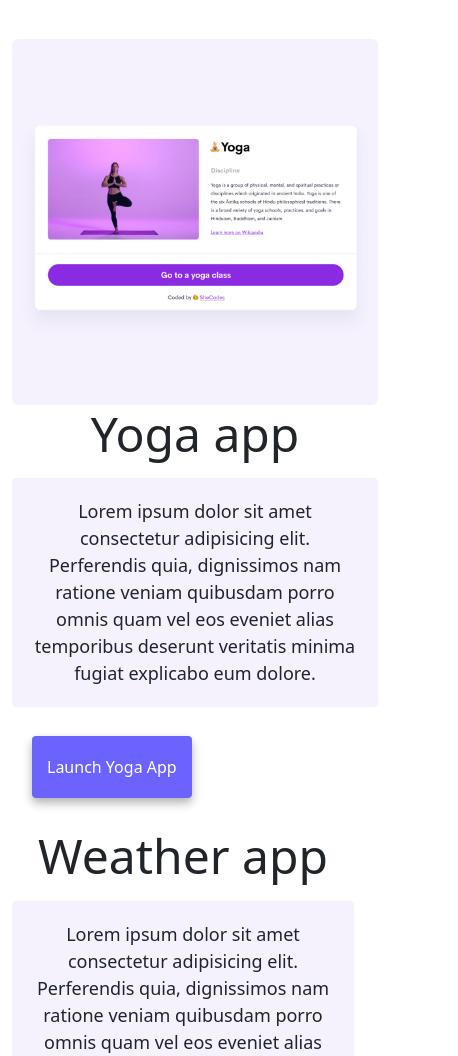
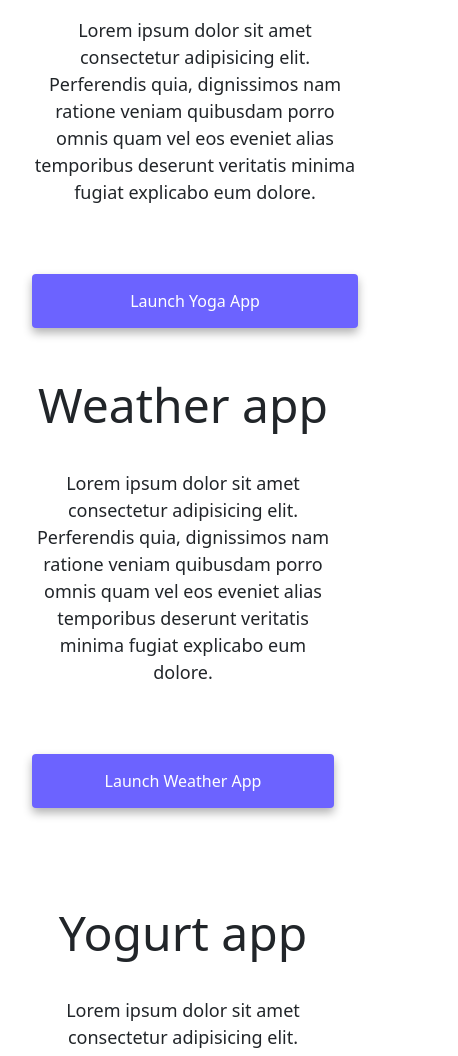
Before and after one commit to od1ntsoff/Responsive-homework, a plain HTML site: page index.html in a window 390 px wide. Shown: the part 561-1617 px from the top of the page, 458 px wide, since content can reach past the window. Drawn offline with nearby package versions, Linux system fonts and the light colour scheme.

Commit message:
Made responsive changes

```diff
--- a/index.html
+++ b/index.html
@@ -59,7 +59,7 @@
     <div class="container">
       <div class="row">
         <div class="col-md-6">
-          <img src="images/yoga.png" class="img-fluid rounded" alt="Yoga app image" />
+          <img src="images/yoga.png" class="img-fluid rounded d-none d-sm-block" alt="Yoga app image" />
         </div>
         <div class="col-md-6">
           <h2 class="mb-3">Yoga app</h2>
@@ -70,7 +70,7 @@
             explicabo eum dolore.
           </p>
           <div class="mt-5">
-            <a href="#" class="primary-link" title="Link to upload yoga app">Launch Yoga app</a>
+            <a href="#" class="primary-link project-link" title="Link to upload yoga app">Launch Yoga app</a>
           </div>
         </div>
 
@@ -84,17 +84,17 @@
                 explicabo eum dolore.
               </p>
               <div class="mt-5 mb-5">
-                <a href="#" class="primary-link" title="Link to upload weather app">Launch Weather app</a>
+                <a href="#" class="primary-link project-link" title="Link to upload weather app">Launch Weather app</a>
               </div>
             </div>
               <div class="col-md-6">
-                  <img src="images/weather.png" class="img-fluid rounded" alt="Weather app image" />
+                  <img src="images/weather.png" class="img-fluid rounded d-none d-sm-block" alt="Weather app image" />
                 </div>
             </div>
 
             <div class="row mt-5">
                 <div class="col-md-6">
-                  <img src="images/yogurt.png" class="img-fluid rounded" alt="Yogurt app image" />
+                  <img src="images/yogurt.png" class="img-fluid rounded d-none d-sm-block" alt="Yogurt app image" />
                 </div>
                 <div class="col-md-6">
                   <h2 class="mb-3">Yogurt app</h2>
@@ -105,7 +105,7 @@
                     explicabo eum dolore.
                   </p>
                   <div class="mt-5">
-                    <a href="#" class="primary-link" title="Link to upload yogurt app">Launch Yogurt app</a>
+                    <a href="#" class="primary-link project-link" title="Link to upload yogurt app">Launch Yogurt app</a>
                   </div>
                 </div>
 
--- a/style.css
+++ b/style.css
@@ -30,9 +30,7 @@ h3 {
 }
 
 p {
-  background: var(--secondary-color);
   padding: 20px;
-  border-radius: 4px;
   font-size: 18px;
   line-height: 1.5;
   text-align: center;
@@ -100,3 +98,18 @@ p {
   box-shadow: var(--box-shadow);
   color: white;
 }
+
+@media (max-width: 400px) {
+  h1 {
+    font-size: 48px;
+  }
+  .project-link {
+    display: block;
+    text-align: center;
+    margin: 0 20px;
+    padding: 15px 20px;
+  }
+  p {
+    text-align: center;
+  }
+}
```
